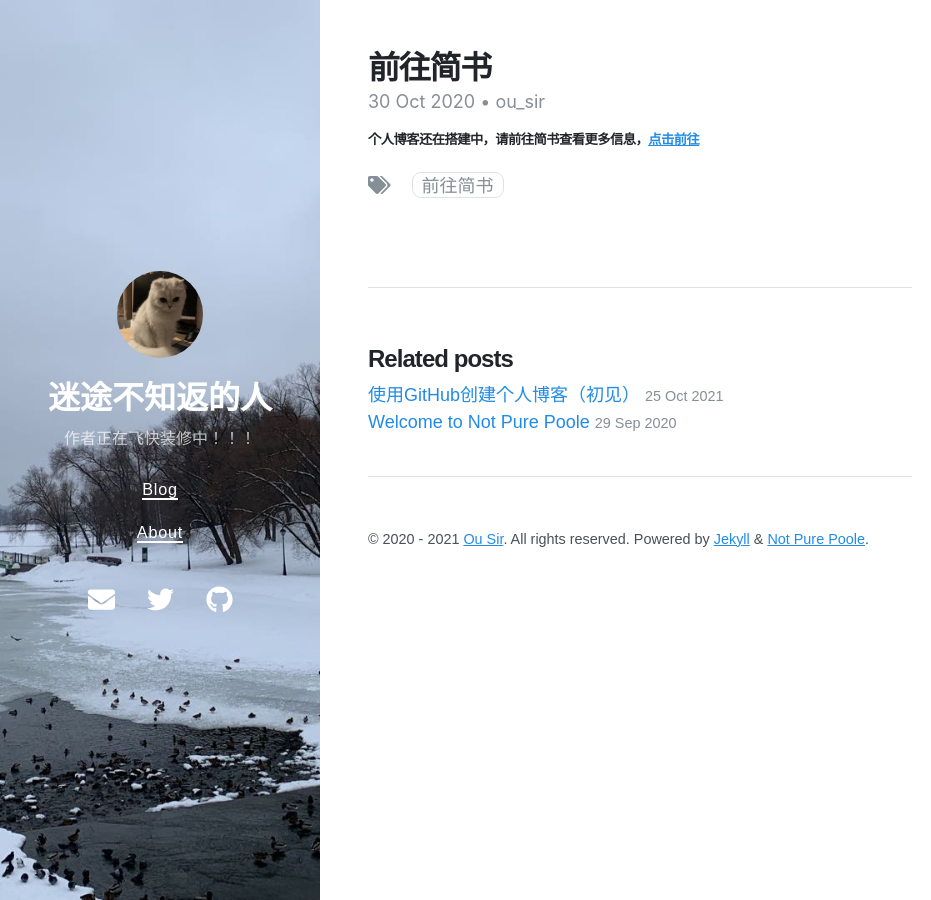
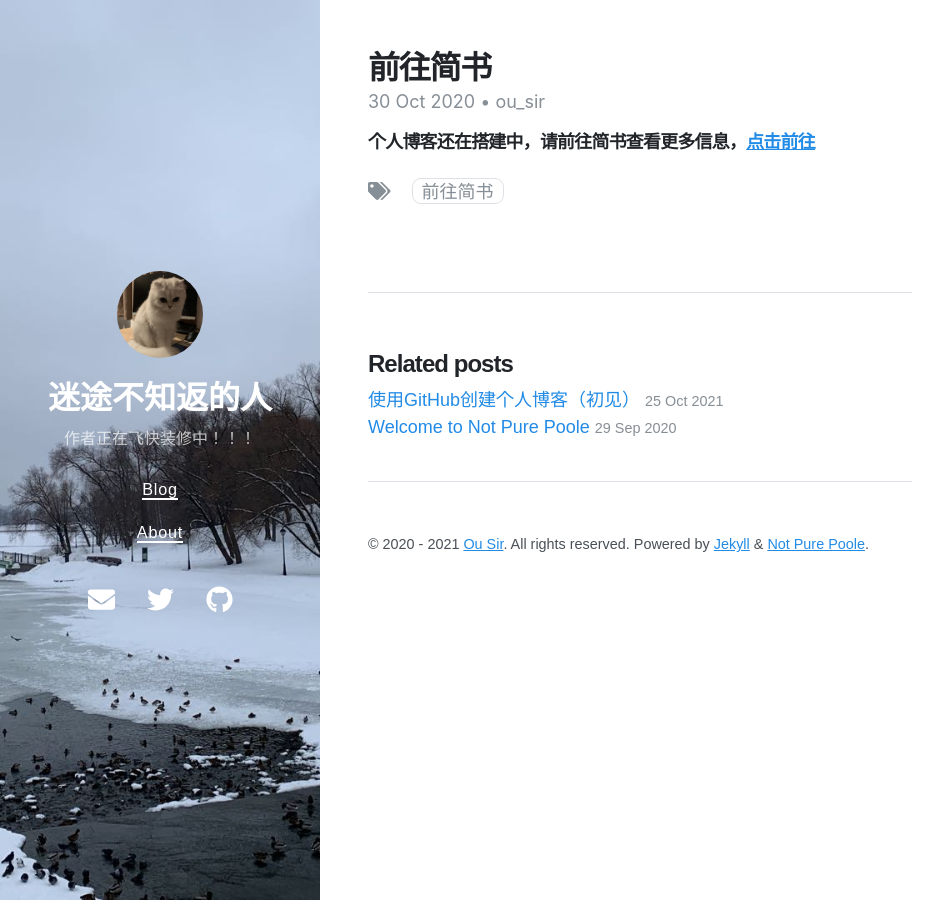
Before and after one commit to ooouuzy/ooouuzy.github.io, a Jekyll site: the page built from _posts/2020-10-01-releasing-not-pure-poole-v0-1-0.md, in a window 1280 px wide. Shown: the whole page, without its empty margins (0-931 px from the left). Built offline with Jekyll 4.4.1, drawn with Linux system fonts in a browser that asks for light colours; nearby versions of some CDN libraries.

```diff
--- a/_posts/2020-10-01-releasing-not-pure-poole-v0-1-0.md
+++ b/_posts/2020-10-01-releasing-not-pure-poole-v0-1-0.md
@@ -6,4 +6,4 @@ tags:
 - 前往简书
 date: 2020-10-30 13:56 +0800
 ---
-##### 个人博客还在搭建中，请前往简书查看更多信息，[点击前往](https://www.jianshu.com/u/58fb89ed0ed0)
+#### 个人博客还在搭建中，请前往简书查看更多信息，[点击前往](https://www.jianshu.com/u/58fb89ed0ed0)
```
